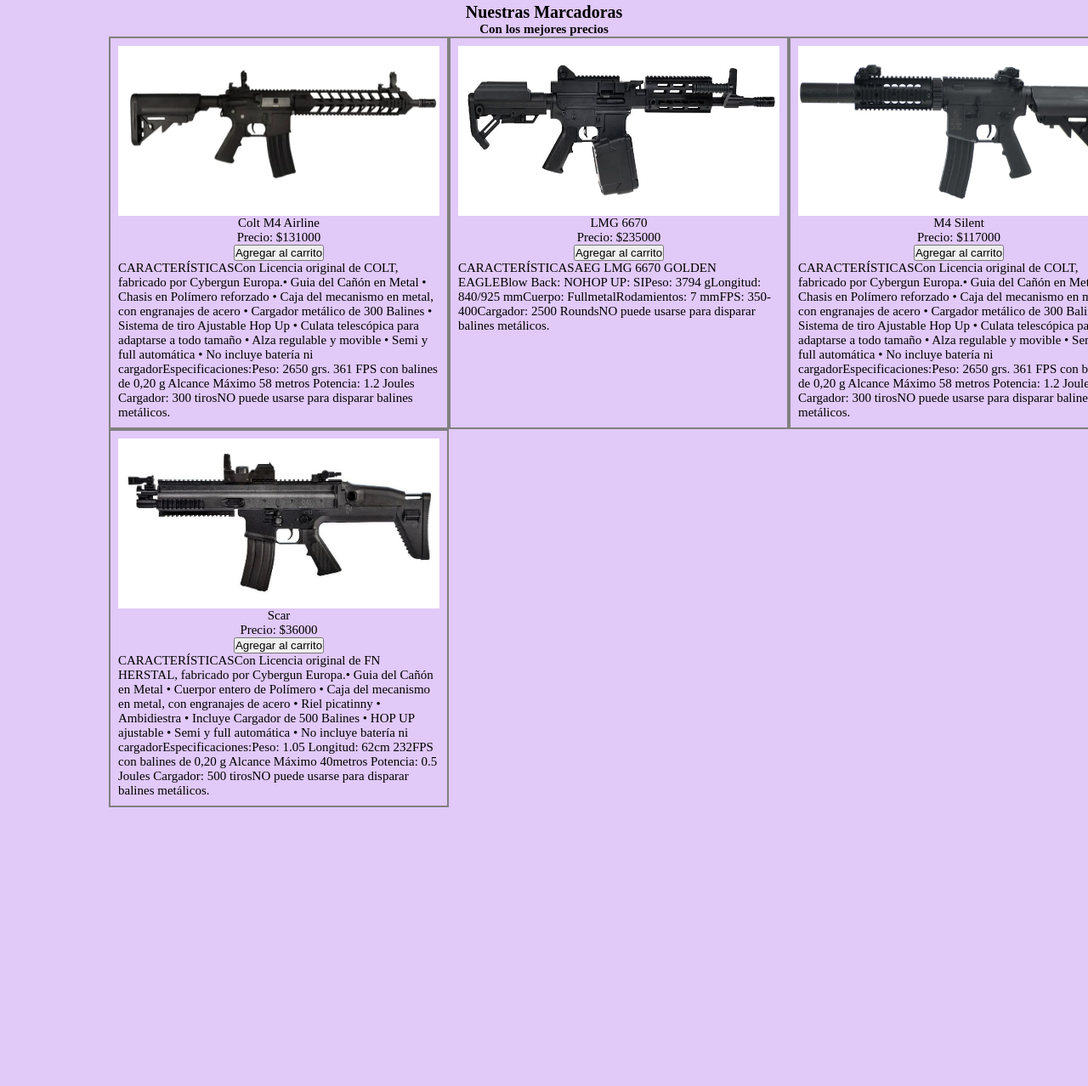
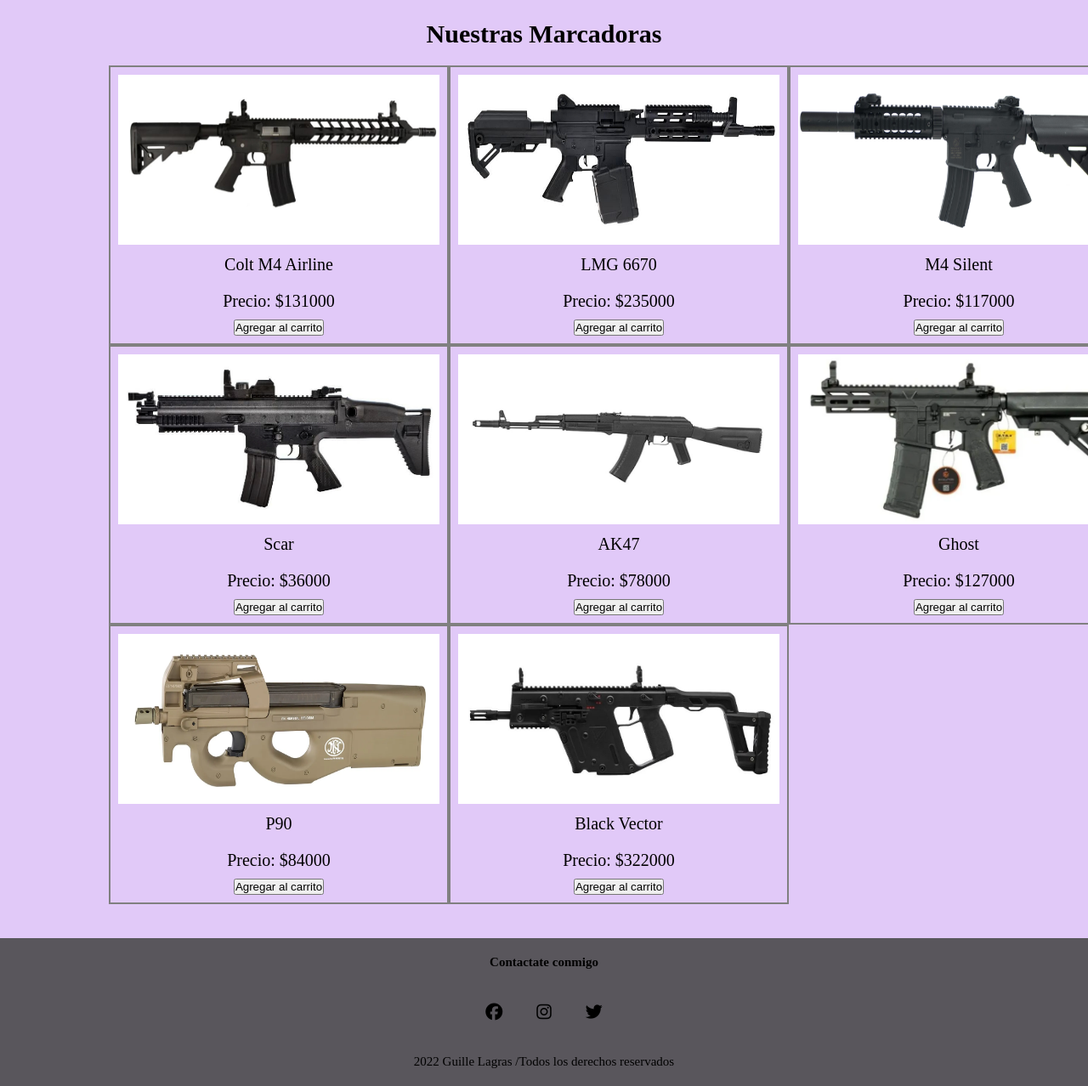
Before and after one commit to GuilleLagras/comision-33115, a plain HTML site: page pages/airsoft.html in a window 1280 px wide. Shown: the part 137-1415 px from the top of the page at 85% size. Before the commit the page ends 1127 px from the top, so only its background shows below. Drawn offline with Linux system fonts and the light colour scheme.

Commit message:
agregamos footer

```diff
--- a/css/styles.css
+++ b/css/styles.css
@@ -119,9 +119,19 @@
 
 /*Marcadoras Cards*/
 
+#productos h1{
+    margin: 2rem;
+    font-size: 3rem;
+}
+
 .marcadoras img{
     width: 40rem;
     height: 20rem;
+}
+
+.marcadoras p{
+    font-size: 2rem;
+    margin: 1rem;
 }
 
 .padreCards {
@@ -138,6 +148,15 @@
     padding: 0.9rem;
 }
 
+.armasHover{
+    height: 30rem;
+    transition: 2s;
+}
+
+.armasHover:hover{
+    transform: scale(1.1);
+    max-width: 100%;
+}
 
 #productos h1 ,
 #productos h2 {
@@ -257,3 +276,48 @@
     max-width: 100%;
 
 }
+
+#galeriaVideos{
+    margin-top: 5rem;
+    display: flex;
+    flex-wrap: wrap;
+    flex-direction: row;
+    justify-content: space-around;
+}
+
+#galeriaVideos iframe{
+     max-width: 40rem;
+     margin-top: 1rem;
+}
+
+.h1GaleriaVideos{
+    text-align: center;
+    font-size: 4rem;
+    margin: 2rem ;
+}
+
+
+/*FOOTER*/
+
+#footer{
+    background-color: rgba(69, 69, 69, 0.87);
+}
+.tituloFooter, .copy{
+color: #000;
+display: flex;
+justify-content: center;
+padding: 2rem;
+}
+
+.redesSociales{
+display: flex;
+justify-content: center;
+}
+
+.redesSociales i{
+    font-size: 2rem;
+    padding: 2rem;
+}
+.copy{
+    font-size: 1.5rem;
+}
--- a/pages/airsoft.html
+++ b/pages/airsoft.html
@@ -5,6 +5,7 @@
     <meta http-equiv="X-UA-Compatible" content="IE=edge">
     <meta name="viewport" content="width=device-width, initial-scale=1.0">
     <link rel="stylesheet" href="../css/styles.css">
+
     <title>Airsoft</title>
 </head>
 
@@ -41,84 +42,85 @@
 
     <main id="productos">
         <H1>Nuestras Marcadoras</H1>
-        <h2>Con los mejores precios </h2>
 
         <div class="padreCards">
             <div class="marcadoras">
-                <img src="../img/armas/COLT M4 AIRLINE FULL METAL BLACK ASALTO/Marcadora-Airsoft-Colt-M4-Airline-Full-Metal-Black-Asalto.2.4.jpg" alt="colt m4 airline">
+                <a href="pages/m4.html"><img src="../img/armas/COLT M4 AIRLINE FULL METAL BLACK ASALTO/Marcadora-Airsoft-Colt-M4-Airline-Full-Metal-Black-Asalto.2.4.jpg" alt="colt m4 airline" class="armasHover"></a>
                 <p>Colt M4 Airline</p>
-                <p>Precio: $131000</p>
+                <p>Precio: $131000</p><a href="pages/m4.html"></a>
                 <button class="carrito">Agregar al carrito</button>
-                <p>CARACTERÍSTICASCon Licencia original de COLT, fabricado por Cybergun Europa.• Guia del Cañón en Metal
-                    • Chasis en Polímero reforzado
-                    • Caja del mecanismo en metal, con engranajes de acero
-                    • Cargador metálico de 300 Balines
-                    • Sistema de tiro Ajustable Hop Up
-                    • Culata telescópica para adaptarse a todo tamaño
-                    • Alza regulable y movible
-                    • Semi y full automática
-                    • No incluye batería ni cargadorEspecificaciones:Peso: 2650 grs.
-                    361 FPS con balines de 0,20 g
-                    Alcance Máximo 58 metros
-                    Potencia: 1.2 Joules
-                    Cargador: 300 tirosNO puede usarse para disparar balines metálicos.</p>
+
             </div>
 
                 <div class="marcadoras">
-                    <img src="../img/armas/LMG/LMGG.jpg" alt="LMG6670">
+                    <a href="pages/lmg.html"> <img src="../img/armas/LMG/LMGG.jpg" alt="LMG6670" class="armasHover"></a>
                     <p>LMG 6670</p>
                     <p>Precio: $235000</p>
                     <button class="carrito">Agregar al carrito</button>
-
-                    <p>CARACTERÍSTICASAEG LMG 6670 GOLDEN EAGLEBlow Back: NOHOP UP: SIPeso: 3794 gLongitud: 840/925 mmCuerpo: FullmetalRodamientos: 7 mmFPS: 350-400Cargador: 2500 RoundsNO puede usarse para disparar balines metálicos.</p>
                 </div>
 
                     <div class="marcadoras">
-                        <img src="../img/armas/m4 silent/180863-scaled.jpg" alt="M4 Silent">
+                        <a href="pages/m4silent.html"><img src="../img/armas/m4 silent/180863-scaled.jpg" alt="M4 Silent" class="armasHover"></a>
                         <p>M4 Silent</p>
                         <p>Precio: $117000</p>
                         <button class="carrito">Agregar al carrito</button>
-
-                        <p>CARACTERÍSTICASCon Licencia original de COLT, fabricado por Cybergun Europa.• Guia del Cañón en Metal
-                            • Chasis en Polímero reforzado
-                            • Caja del mecanismo en metal, con engranajes de acero
-                            • Cargador metálico de 300 Balines
-                            • Sistema de tiro Ajustable Hop Up
-                            • Culata telescópica para adaptarse a todo tamaño
-                            • Alza regulable y movible
-                            • Semi y full automática
-                            • No incluye batería ni cargadorEspecificaciones:Peso: 2650 grs.
-                            361 FPS con balines de 0,20 g
-                            Alcance Máximo 58 metros
-                            Potencia: 1.2 Joules
-                            Cargador: 300 tirosNO puede usarse para disparar balines metálicos.</p>
                     </div>
 
                         <div class="marcadoras">
-                            <img src="../img/armas/scar/scar.jpg" alt="Scar">
+                            <a href="pages/scar.html"><img src="../img/armas/scar/scar.jpg" alt="Scar" class="armasHover"></a>
                             <p>Scar</p>
                             <p>Precio: $36000</p>
                             <button class="carrito">Agregar al carrito</button>
-                            <p>CARACTERÍSTICASCon Licencia original de FN HERSTAL, fabricado por Cybergun Europa.• Guia del Cañón en Metal
-                                • Cuerpor entero de Polímero
-                                • Caja del mecanismo en metal, con engranajes de acero
-                                • Riel picatinny
-                                • Ambidiestra
-                                • Incluye Cargador de 500 Balines
-                                • HOP UP ajustable
-                                • Semi y full automática
-                                • No incluye batería ni cargadorEspecificaciones:Peso: 1.05
-                                Longitud: 62cm
-                                232FPS con balines de 0,20 g
-                                Alcance Máximo 40metros
-                                Potencia: 0.5 Joules
-                                Cargador: 500  tirosNO puede usarse para disparar balines metálicos.</p>
+                        </div>
+
+                        <div class="marcadoras">
+                            <a href="/pages/ak47.html"><img src="../img/armas/AK47/ak.jpg" alt="AK47" class="armasHover"></a>
+                            <p>AK47</p>
+                            <p>Precio: $78000</p>
+                            <button class="carrito">Agregar al carrito</button>
+                        </div>
+
+                        <div class="marcadoras">
+                            <a href="pages/ghost.html"><img src="../img/armas/Ghost/ghos.webp" alt="Ghost" class="armasHover"></a>
+
+                            <p>Ghost</p>
+                            <p>Precio: $127000</p>
+                            <button class="carrito">Agregar al carrito</button>
+                        </div>
+
+                        <div class="marcadoras">
+                            <a href="pages/p90.html"><img src="../img/armas/p90/p90.webp" alt="P90" class="armasHover"></a>
+                            <p>P90</p>
+                            <p>Precio: $84000</p>
+                            <button class="carrito">Agregar al carrito</button>
+                        </div>
+
+                        <div class="marcadoras">
+                            <a href="pages/vector.html"><img src="../img/armas/vector/vector.jpg" alt="Vector" class="armasHover"></a>
+                            <p>Black Vector</p>
+                            <p>Precio: $322000</p>
+                            <button class="carrito">Agregar al carrito</button>
                         </div>
         </div>
+
+
     </main>
 
-    <footer id="footer">
+<footer id="footer">
 
+<div class="contenedor">
+    <h2 class="tituloFooter">Contactate conmigo</h2>
+</div>
+<div class="redesSociales">
+    <i class="fa-brands fa-facebook"></i>
+    <i class="fa-brands fa-instagram"></i>
+    <i class="fa-brands fa-twitter"></i>
+</div>
+
+<div class="contenedor">
+    <div class="copy">2022 Guille Lagras /Todos los derechos reservados</div>
+</div>
     </footer>
+    <script src="https://kit.fontawesome.com/113b76fab5.js" crossorigin="anonymous"></script>
 </body>
 </html>
```
Also changed, not shown: index.html (+17 -19 lines), pages/ak47.html (added, +12 -0 lines), pages/contacto.html (+15 -0 lines), pages/galeria.html (+46 -1 lines), pages/ghost.html (added, +12 -0 lines), pages/lmg.html (added, +12 -0 lines), pages/m4silent.html (added, +12 -0 lines), pages/p90.html (added, +12 -0 lines), pages/scar.html (added, +12 -0 lines), pages/vector.html (added, +12 -0 lines), pages/videos.html (deleted, +0 -70 lines), img/armas/AK47/ak.jpg (added), img/armas/Ghost/ghos.webp (added), img/armas/p90/p90.webp (added), 1 more files.
